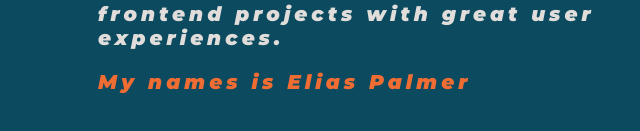
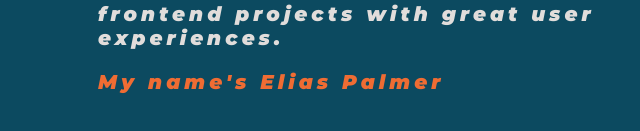
Before and after one commit to palmerelias/portfolio-oct-23, a React (Vite) app: page / in a window 1280 px wide. Shown: the part 373-504 px from the top of the page, without its empty margins (32-672 px from the left). Built offline with nearby package versions, Linux system fonts and the light colour scheme.

Commit message:
fixed grammar mistake in name section

```diff
--- a/src/App.jsx
+++ b/src/App.jsx
@@ -14,7 +14,7 @@ function App() {
         <h1 className='ocupation'>Frontend</h1>
         <h1 className='ocupation'>Developer</h1>
         <h4 className='ocupation-message'>I like to craft solid and scalable frontend projects with great user experiences.</h4>
-        <h4 className='ocupation-message-orange'>My names is Elias Palmer</h4>
+        <h4 className='ocupation-message-orange'>My name's Elias Palmer</h4>
       </div>
     </>
   )
```
